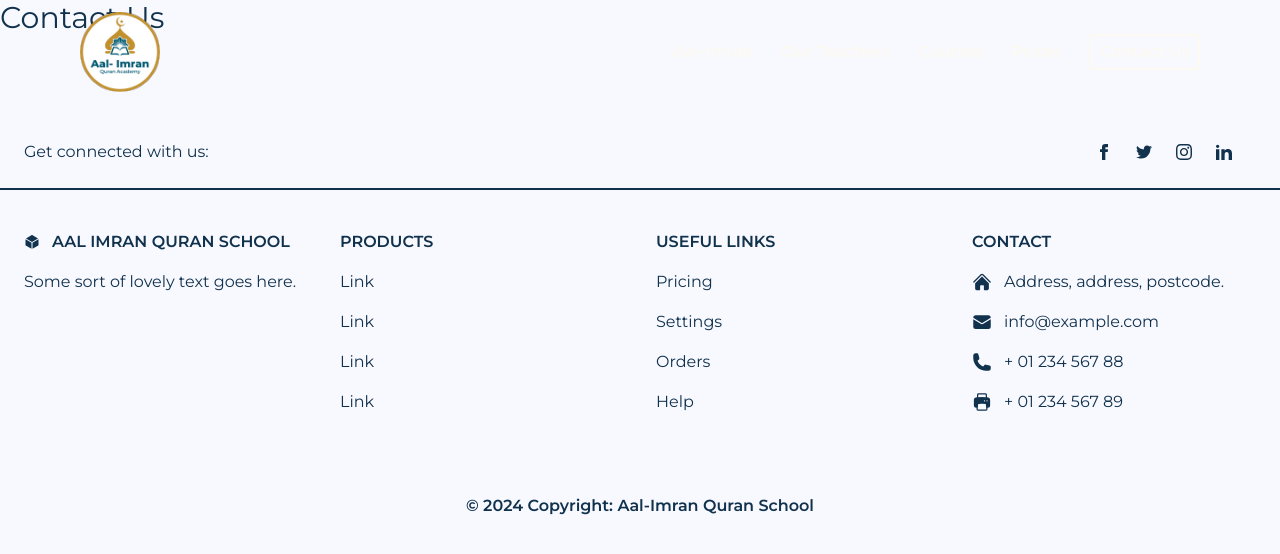
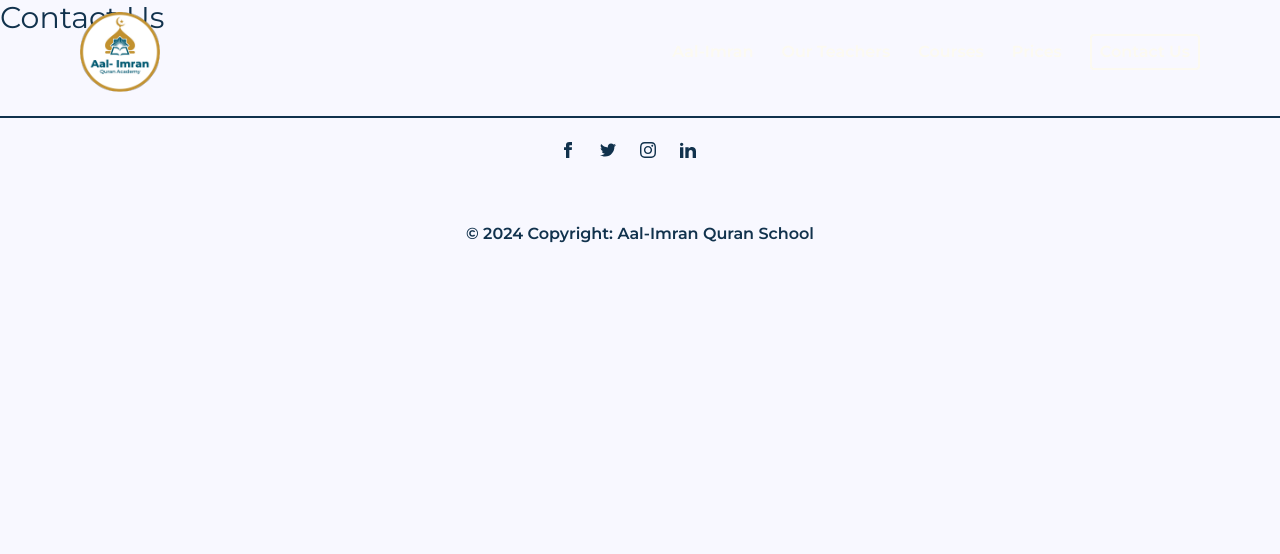
Before and after one commit to BillalPatel/english-for-arabs, a Next.js app: page /contact-us in a window 1280 px wide. Shown: the top 554 px of the page. Built offline with nearby package versions, Linux system fonts and the light colour scheme.

Commit message:
More styling

```diff
--- a/app/components/Footer.tsx
+++ b/app/components/Footer.tsx
@@ -1,18 +1,9 @@
-import React from "react";
-import Image from "next/image";
-
-import iconImage from "../../assets/logo.svg";
-
 export function Footer() {
   return (
-    <footer className="mt-20 text-center bg-neutral-100 text-neutral-600 dark:bg-neutral-600 dark:text-neutral-200 lg:text-left">
-      <div className="flex items-center justify-center p-6 border-b-2 border-neutral-200 dark:border-neutral-500 lg:justify-between">
-        <div className="hidden mr-12 lg:block">
-          <span>Get connected with us:</span>
-        </div>
-        {/* <!-- Social network icons container --> */}
-        <div className="flex justify-center">
-          <a className="mr-6 text-neutral-600 dark:text-neutral-200">
+    <footer className="mt-20 text-center lg:text-left border-t-2 border-brow">
+      <div className="flex items-center justify-center p-6 justify-items-center place-items-center">
+        <div className="flex justify-center justify-items-center place-items-center">
+          <a className="mr-6 mx-auto">
             <svg
               xmlns="http://www.w3.org/2000/svg"
               className="w-4 h-4"
@@ -22,7 +13,7 @@ export function Footer() {
               <path d="M9 8h-3v4h3v12h5v-12h3.642l.358-4h-4v-1.667c0-.955.192-1.333 1.115-1.333h2.885v-5h-3.808c-3.596 0-5.192 1.583-5.192 4.615v3.385z" />
             </svg>
           </a>
-          <a className="mr-6 text-neutral-600 dark:text-neutral-200">
+          <a className="mr-6">
             <svg
               xmlns="http://www.w3.org/2000/svg"
               className="w-4 h-4"
@@ -32,7 +23,7 @@ export function Footer() {
               <path d="M24 4.557c-.883.392-1.832.656-2.828.775 1.017-.609 1.798-1.574 2.165-2.724-.951.564-2.005.974-3.127 1.195-.897-.957-2.178-1.555-3.594-1.555-3.179 0-5.515 2.966-4.797 6.045-4.091-.205-7.719-2.165-10.148-5.144-1.29 2.213-.669 5.108 1.523 6.574-.806-.026-1.566-.247-2.229-.616-.054 2.281 1.581 4.415 3.949 4.89-.693.188-1.452.232-2.224.084.626 1.956 2.444 3.379 4.6 3.419-2.07 1.623-4.678 2.348-7.29 2.04 2.179 1.397 4.768 2.212 7.548 2.212 9.142 0 14.307-7.721 13.995-14.646.962-.695 1.797-1.562 2.457-2.549z" />
             </svg>
           </a>
-          <a className="mr-6 text-neutral-600 dark:text-neutral-200">
+          <a className="mr-6">
             <svg
               xmlns="http://www.w3.org/2000/svg"
               className="w-4 h-4"
@@ -42,7 +33,7 @@ export function Footer() {
               <path d="M12 2.163c3.204 0 3.584.012 4.85.07 3.252.148 4.771 1.691 4.919 4.919.058 1.265.069 1.645.069 4.849 0 3.205-.012 3.584-.069 4.849-.149 3.225-1.664 4.771-4.919 4.919-1.266.058-1.644.07-4.85.07-3.204 0-3.584-.012-4.849-.07-3.26-.149-4.771-1.699-4.919-4.92-.058-1.265-.07-1.644-.07-4.849 0-3.204.013-3.583.07-4.849.149-3.227 1.664-4.771 4.919-4.919 1.266-.057 1.645-.069 4.849-.069zm0-2.163c-3.259 0-3.667.014-4.947.072-4.358.2-6.78 2.618-6.98 6.98-.059 1.281-.073 1.689-.073 4.948 0 3.259.014 3.668.072 4.948.2 4.358 2.618 6.78 6.98 6.98 1.281.058 1.689.072 4.948.072 3.259 0 3.668-.014 4.948-.072 4.354-.2 6.782-2.618 6.979-6.98.059-1.28.073-1.689.073-4.948 0-3.259-.014-3.667-.072-4.947-.196-4.354-2.617-6.78-6.979-6.98-1.281-.059-1.69-.073-4.949-.073zm0 5.838c-3.403 0-6.162 2.759-6.162 6.162s2.759 6.163 6.162 6.163 6.162-2.759 6.162-6.163c0-3.403-2.759-6.162-6.162-6.162zm0 10.162c-2.209 0-4-1.79-4-4 0-2.209 1.791-4 4-4s4 1.791 4 4c0 2.21-1.791 4-4 4zm6.406-11.845c-.796 0-1.441.645-1.441 1.44s.645 1.44 1.441 1.44c.795 0 1.439-.645 1.439-1.44s-.644-1.44-1.439-1.44z" />
             </svg>
           </a>
-          <a className="mr-6 text-neutral-600 dark:text-neutral-200">
+          <a className="mr-6">
             <svg
               xmlns="http://www.w3.org/2000/svg"
               className="w-4 h-4"
@@ -54,136 +45,9 @@ export function Footer() {
           </a>
         </div>
       </div>
-
-      {/* <!-- Main container div: holds the entire content of the footer, including four sections (Tailwind Elements, Products, Useful links, and Contact), with responsive styling and appropriate padding/margins. --> */}
-      <div className="py-10 mx-6 text-center md:text-left">
-        <div className="grid gap-8 grid-1 md:grid-cols-2 lg:grid-cols-4">
-          {/* <!-- Tailwind Elements section --> */}
-          <div className="">
-            <h6 className="flex items-center justify-center mb-4 font-semibold uppercase md:justify-start">
-              <svg
-                xmlns="http://www.w3.org/2000/svg"
-                viewBox="0 0 24 24"
-                fill="currentColor"
-                className="w-4 h-4 mr-3"
-              >
-                <path d="M12.378 1.602a.75.75 0 00-.756 0L3 6.632l9 5.25 9-5.25-8.622-5.03zM21.75 7.93l-9 5.25v9l8.628-5.032a.75.75 0 00.372-.648V7.93zM11.25 22.18v-9l-9-5.25v8.57a.75.75 0 00.372.648l8.628 5.033z" />
-              </svg>
-              Aal Imran Quran School
-            </h6>
-            <p>Some sort of lovely text goes here.</p>
-          </div>
-          {/* <!-- Products section --> */}
-          <div className="">
-            <h6 className="flex justify-center mb-4 font-semibold uppercase md:justify-start">
-              Products
-            </h6>
-            <div className="grid grid-cols-2 md:grid-cols-1 lg:grid-cols-1">
-              <p className="mb-4">
-                <a className="text-neutral-600 dark:text-neutral-200">Link</a>
-              </p>
-              <p className="mb-4">
-                <a className="text-neutral-600 dark:text-neutral-200">Link</a>
-              </p>
-              <p className="mb-4">
-                <a className="text-neutral-600 dark:text-neutral-200">Link</a>
-              </p>
-              <p>
-                <a className="text-neutral-600 dark:text-neutral-200">Link</a>
-              </p>
-            </div>
-          </div>
-          {/* <!-- Useful links section --> */}
-          <div className="">
-            <h6 className="flex justify-center mb-4 font-semibold uppercase md:justify-start">
-              Useful links
-            </h6>
-            <div className="grid grid-cols-2 md:grid-cols-1 lg:grid-cols-1">
-              <p className="mb-4">
-                <a className="text-neutral-600 dark:text-neutral-200">
-                  Pricing
-                </a>
-              </p>
-              <p className="mb-4">
-                <a className="text-neutral-600 dark:text-neutral-200">
-                  Settings
-                </a>
-              </p>
-              <p className="mb-4">
-                <a className="text-neutral-600 dark:text-neutral-200">Orders</a>
-              </p>
-              <p>
-                <a className="text-neutral-600 dark:text-neutral-200">Help</a>
-              </p>
-            </div>
-          </div>
-          {/* <!-- Contact section --> */}
-          <div>
-            <h6 className="flex justify-center mb-4 font-semibold uppercase md:justify-start">
-              Contact
-            </h6>
-            <p className="flex items-center justify-center mb-4 md:justify-start">
-              <svg
-                xmlns="http://www.w3.org/2000/svg"
-                viewBox="0 0 24 24"
-                fill="currentColor"
-                className="w-5 h-5 mr-3"
-              >
-                <path d="M11.47 3.84a.75.75 0 011.06 0l8.69 8.69a.75.75 0 101.06-1.06l-8.689-8.69a2.25 2.25 0 00-3.182 0l-8.69 8.69a.75.75 0 001.061 1.06l8.69-8.69z" />
-                <path d="M12 5.432l8.159 8.159c.03.03.06.058.091.086v6.198c0 1.035-.84 1.875-1.875 1.875H15a.75.75 0 01-.75-.75v-4.5a.75.75 0 00-.75-.75h-3a.75.75 0 00-.75.75V21a.75.75 0 01-.75.75H5.625a1.875 1.875 0 01-1.875-1.875v-6.198a2.29 2.29 0 00.091-.086L12 5.43z" />
-              </svg>
-              Address, address, postcode.
-            </p>
-            <p className="flex items-center justify-center mb-4 md:justify-start">
-              <svg
-                xmlns="http://www.w3.org/2000/svg"
-                viewBox="0 0 24 24"
-                fill="currentColor"
-                className="w-5 h-5 mr-3"
-              >
-                <path d="M1.5 8.67v8.58a3 3 0 003 3h15a3 3 0 003-3V8.67l-8.928 5.493a3 3 0 01-3.144 0L1.5 8.67z" />
-                <path d="M22.5 6.908V6.75a3 3 0 00-3-3h-15a3 3 0 00-3 3v.158l9.714 5.978a1.5 1.5 0 001.572 0L22.5 6.908z" />
-              </svg>
-              info@example.com
-            </p>
-            <p className="flex items-center justify-center mb-4 md:justify-start">
-              <svg
-                xmlns="http://www.w3.org/2000/svg"
-                viewBox="0 0 24 24"
-                fill="currentColor"
-                className="w-5 h-5 mr-3"
-              >
-                <path
-                  fillRule="evenodd"
-                  d="M1.5 4.5a3 3 0 013-3h1.372c.86 0 1.61.586 1.819 1.42l1.105 4.423a1.875 1.875 0 01-.694 1.955l-1.293.97c-.135.101-.164.249-.126.352a11.285 11.285 0 006.697 6.697c.103.038.25.009.352-.126l.97-1.293a1.875 1.875 0 011.955-.694l4.423 1.105c.834.209 1.42.959 1.42 1.82V19.5a3 3 0 01-3 3h-2.25C8.552 22.5 1.5 15.448 1.5 6.75V4.5z"
-                  clipRule="evenodd"
-                />
-              </svg>
-              + 01 234 567 88
-            </p>
-            <p className="flex items-center justify-center md:justify-start">
-              <svg
-                xmlns="http://www.w3.org/2000/svg"
-                viewBox="0 0 24 24"
-                fill="currentColor"
-                className="w-5 h-5 mr-3"
-              >
-                <path
-                  fillRule="evenodd"
-                  d="M7.875 1.5C6.839 1.5 6 2.34 6 3.375v2.99c-.426.053-.851.11-1.274.174-1.454.218-2.476 1.483-2.476 2.917v6.294a3 3 0 003 3h.27l-.155 1.705A1.875 1.875 0 007.232 22.5h9.536a1.875 1.875 0 001.867-2.045l-.155-1.705h.27a3 3 0 003-3V9.456c0-1.434-1.022-2.7-2.476-2.917A48.716 48.716 0 0018 6.366V3.375c0-1.036-.84-1.875-1.875-1.875h-8.25zM16.5 6.205v-2.83A.375.375 0 0016.125 3h-8.25a.375.375 0 00-.375.375v2.83a49.353 49.353 0 019 0zm-.217 8.265c.178.018.317.16.333.337l.526 5.784a.375.375 0 01-.374.409H7.232a.375.375 0 01-.374-.409l.526-5.784a.373.373 0 01.333-.337 41.741 41.741 0 018.566 0zm.967-3.97a.75.75 0 01.75-.75h.008a.75.75 0 01.75.75v.008a.75.75 0 01-.75.75H18a.75.75 0 01-.75-.75V10.5zM15 9.75a.75.75 0 00-.75.75v.008c0 .414.336.75.75.75h.008a.75.75 0 00.75-.75V10.5a.75.75 0 00-.75-.75H15z"
-                  clipRule="evenodd"
-                />
-              </svg>
-              + 01 234 567 89
-            </p>
-          </div>
-        </div>
-      </div>
-
-      {/* <!--Copyright section--> */}
       <div className="p-6 mt-4 text-center bg-neutral-200 dark:bg-neutral-700">
         <p className="font-semibold text-neutral-600 dark:text-neutral-400">
-        © 2024 Copyright: Aal-Imran Quran School
+          © 2024 Copyright: Aal-Imran Quran School
         </p>
       </div>
     </footer>
--- a/app/components/ScrollToTopButton.tsx
+++ b/app/components/ScrollToTopButton.tsx
@@ -1,4 +1,6 @@
+import Image from "next/image";
 import React, { useState, useEffect } from "react";
+import arrowUpIcon from "../../assets/icons/arrow-up.svg";
 
 export default function ScrollToTopButton() {
   const [isVisible, setIsVisible] = useState(false);
```
